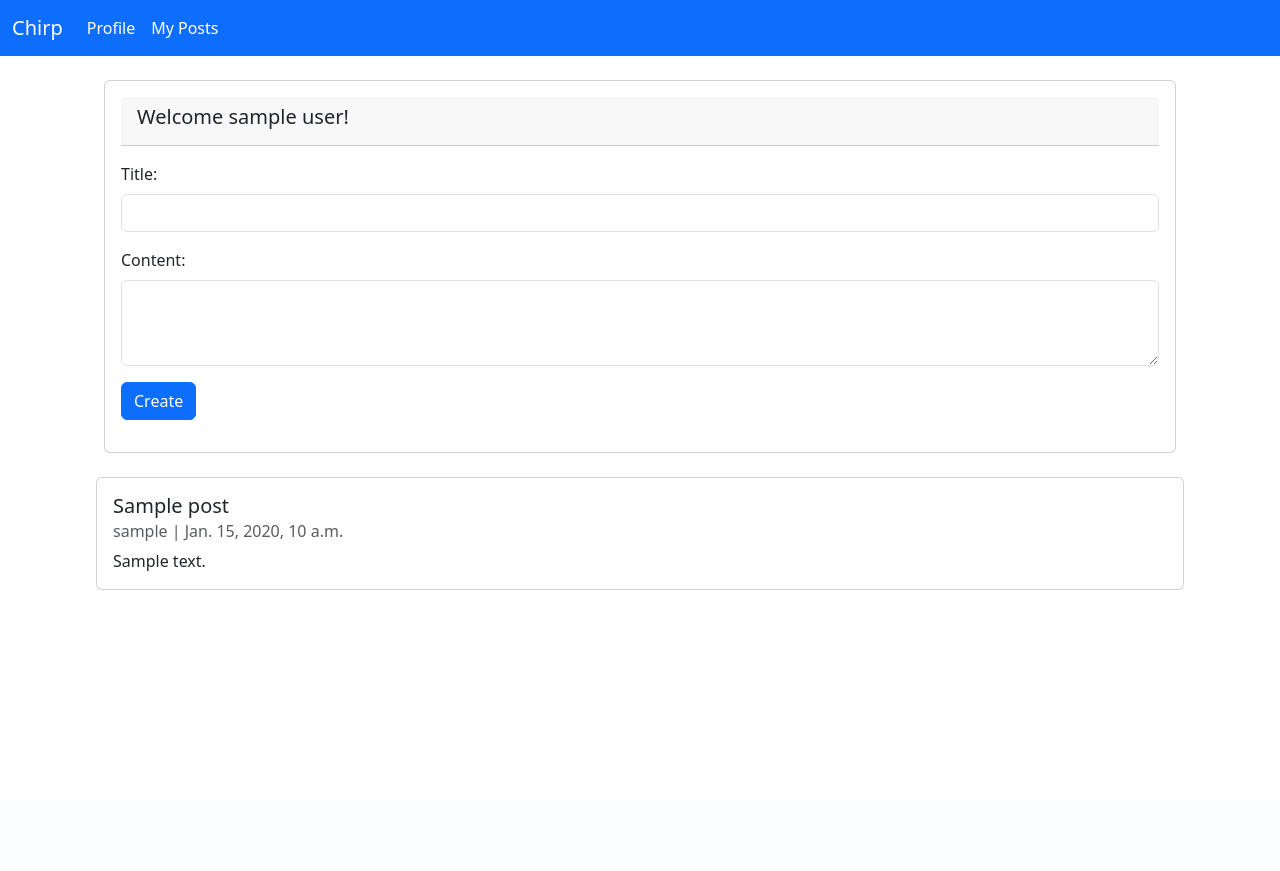
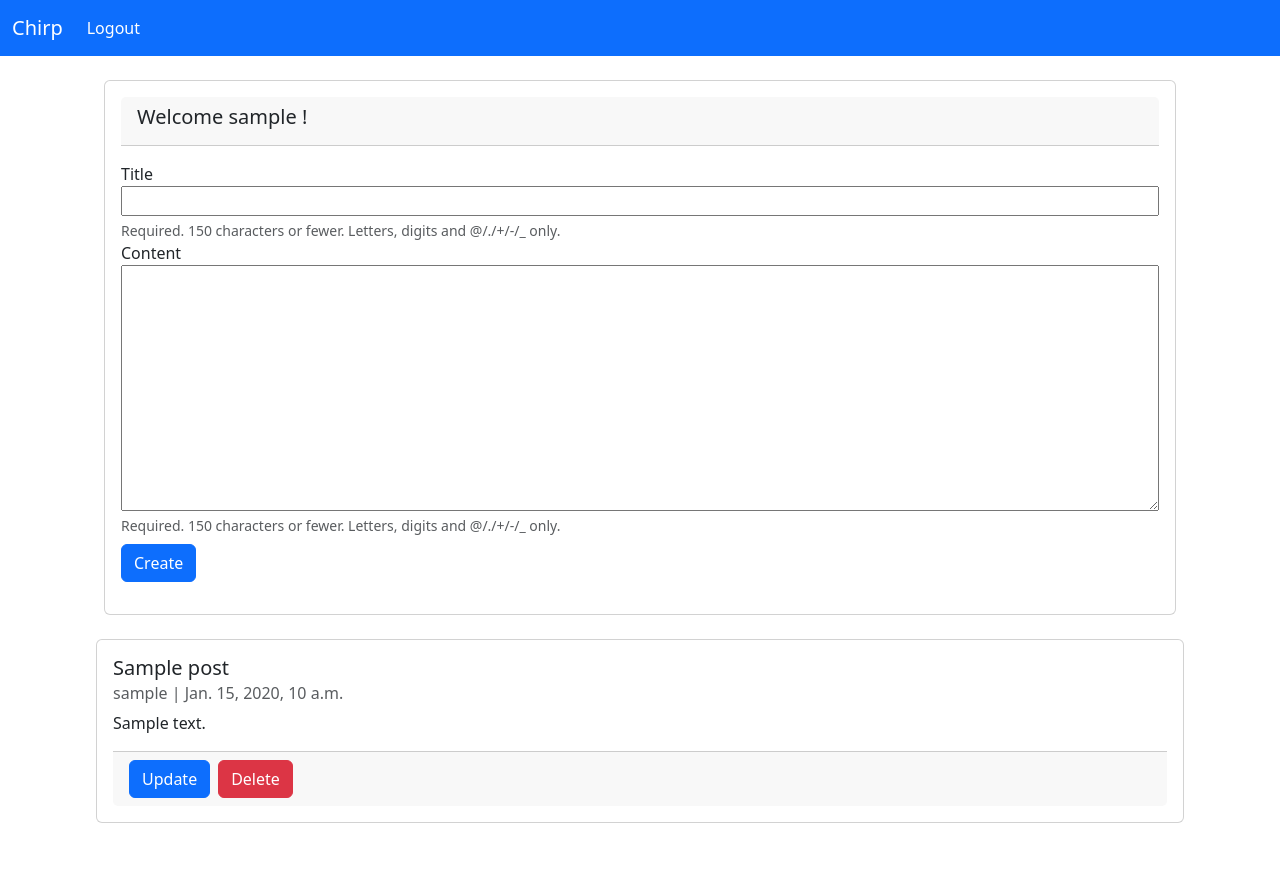
Before and after one commit to blucin/django-final-project-pwp-sem5, a Django app: page / in a window 1280 px wide. Before the commit the page ends 590 px from the top, so only its background shows below. Run offline with Django 4.2, Linux system fonts and the light colour scheme; a user stored in the database is signed in; tables that the repository leaves empty hold one stand-in row (values such as "Sample post").

Commit message:
Add create, update, delete operations

```diff
--- a/app/forms.py
+++ b/app/forms.py
@@ -1,6 +1,7 @@
 from django import forms
 from django.contrib.auth.forms import UserCreationForm, AuthenticationForm
 from django.contrib.auth.models import User
+from app.models import Post
 
 class SignupForm(UserCreationForm):
     class Meta:
@@ -11,3 +12,17 @@ class LoginForm(AuthenticationForm):
     class Meta:
         model = User
         fields = ['username', 'password']
+
+def createPostForm(request):
+    class CreatePostForm(forms.ModelForm):
+        class Meta:
+            model = Post
+            fields = ['title', 'content']
+    return CreatePostForm(request.POST or None)
+
+def updatePostForm(request, post):
+    class UpdatePostForm(forms.ModelForm):
+        class Meta:
+            model = Post
+            fields = ['title', 'content']
+    return UpdatePostForm(request.POST or None, instance=post)
--- a/app/templates/base.html
+++ b/app/templates/base.html
@@ -40,8 +40,7 @@
 				</button>
 				<div class="collapse navbar-collapse" id="navbarNavAltMarkup">
 					<div class="navbar-nav">
-						<a class="nav-link active" href="/">Profile</a>
-						<a class="nav-link active" href="/">My Posts</a>
+						<a class="nav-link active" href="/logout/">Logout</a>
 					</div>
 				</div>
 				{% endif %}
--- a/app/templates/index.html
+++ b/app/templates/index.html
@@ -10,18 +10,26 @@
     {% if isLogin %}
     <div class="card card-create-post m-4 p-3 position-relative">
         <div class="card-header mb-3">
-            <h5> Welcome {{ username }} user!</h5>
+            <h5> Welcome {{ username }} !</h5>
         </div>
         <div>
-            <div class="mb-3">
-                <label for="post-title" class="form-label">Title:</label>
-                <input type="text" class="form-control" id="post-title">
-            </div>
-            <div class="mb-3">
-                <label for="post-content" class="form-label">Content:</label>
-                <textarea class="form-control" id="post-content" rows="3"></textarea>
-            </div>
-            <button type="submit" class="btn btn-primary mb-3">Create</button>
+            <form method="POST" action="">
+                {% csrf_token %}
+                <div class="form-group d-flex">
+                    {{ form.title.label }}
+                    {{ form.title }}
+                    <small id="usernameHelp" class="form-text text-muted">Required. 150 characters or fewer. Letters, digits and @/./+/-/_ only.</small>
+                </div>
+                <div class="form-group d-flex">
+                    {{ form.content.label }}
+                    {{ form.content }}
+                    <small id="usernameHelp" class="form-text text-muted">Required. 150 characters or fewer. Letters, digits and @/./+/-/_ only.</small>
+                </div>
+                <div>
+                    {{form.errors}}
+                </div>
+                <button type="submit" class="btn btn-primary mb-3 mt-2">Create</button>
+            </form>
         </div>
     {% else %}
     <div class="card card-create-post m-4 p-3 position-relative">
@@ -47,7 +55,6 @@
     </div>
     {% endif %}
 </div>
-
     <div class="card-container mb-5">
         {% for post in posts %}
             <div class="card">
@@ -55,6 +62,21 @@
                     <h5 class="card-title">{{ post.title }}</h5>
                     <h6 class="card-subtitle mb-2 text-body-secondary">{{ post.author }} | {{post.date_posted}}</h6>
                     <p class="card-text">{{ post.content }}</p>
+                    {% if post.author.username == username %}
+                    <div class="card-footer d-flex align-items-center gap-2">
+                        <a href="/update_post/{{ post.id }}">
+                            <button class="btn btn-primary">Update</button>
+                        </a>
+                        <a href="/delete_post/{{ post.id }}">
+                            <button class="btn btn-danger">Delete</button>
+                        </a>
+                    </div>
+                    {% else %}
+                    <div class="card-footer d-flex align-items-center gap-2">
+                        <button class="btn btn-primary" disabled>Update</button>
+                        <button class="btn btn-danger" disabled>Delete</button>
+                    </div>
+                    {% endif %}
                 </div>
             </div>
         {% endfor %}
--- a/app/urls.py
+++ b/app/urls.py
@@ -6,4 +6,6 @@ urlpatterns = [
     path('login/', views.login_view, name='login'),
     path('signup/', views.signup_view, name='signup'),
     path('logout/', views.logout_view, name='logout'),
+    path('update_post/<int:pk>/', views.updatePost, name='update_post'),
+    path('delete_post/<int:pk>/', views.deletePost, name='delete_post'),
 ]
--- a/app/views.py
+++ b/app/views.py
@@ -3,16 +3,65 @@ from app.models import Post
 from django.contrib.auth import authenticate, login, logout
 from django.contrib import messages
 from django.shortcuts import redirect
-from .forms import SignupForm, LoginForm
+from .forms import SignupForm, LoginForm, createPostForm, updatePostForm
 
 def index(request):
     posts = Post.objects.all()
     context = {
         'posts': posts,
         'isLogin': request.user.is_authenticated,
-        'username': request.user.username if request.user.is_authenticated else ''
+        'username': request.user.username if request.user.is_authenticated else '',
+        'form': createPostForm(request),
     }
+
+    if request.method == 'POST':
+        form = createPostForm(request)
+        if form.is_valid():
+            title = form.cleaned_data.get('title')
+            content = form.cleaned_data.get('content')
+            post = Post(title=title, content=content, author=request.user)
+            post.save()
+            return redirect('/')
+        else:
+            context['form'] = form
+
     return render(request, 'index.html', context)
+
+def updatePost(request, pk):
+    post = Post.objects.get(id=pk)
+    form = updatePostForm(request, post)
+
+    # check if the user is the author of the post
+    if post.author != request.user:
+        return redirect('/', messages.error(request, 'You are not the author of this post'))
+
+    if request.method == 'POST':
+        if form.is_valid():
+            form.save()
+            return redirect('/')
+        else:
+            context = {
+                'form': form,
+                'post': post
+            }
+            return render(request, 'update_post.html', context)
+    else:
+        context = {
+            'form': form,
+            'post': post
+        }
+        return render(request, 'update_post.html', context)
+
+def deletePost(request, pk):
+    post = Post.objects.get(id=pk)
+
+    # check if the user is the author of the post
+    if post.author != request.user:
+        return redirect('/', messages.error(request, 'You are not the author of this post'))
+
+    post.delete()
+    return redirect('/')
+
 
 def login_view(request):
     form = LoginForm()
```
Also changed, not shown: app/templates/update_post.html (added, +34 -0 lines), README.md, assets/delete_post_preview.png (added), assets/index_page_preview.png, assets/index_page_preview_logout.png (added), assets/login_page_preview.png (added), assets/post_redirect_preview.png (added), assets/signup_page_preview.png (added).
